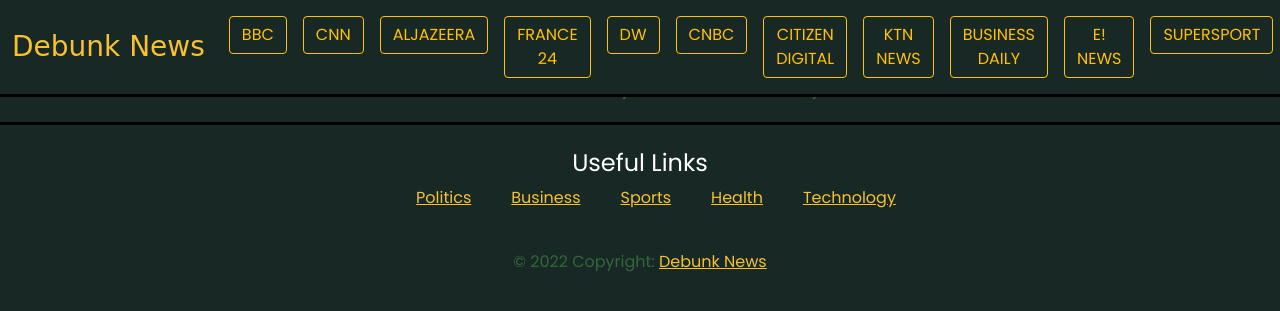
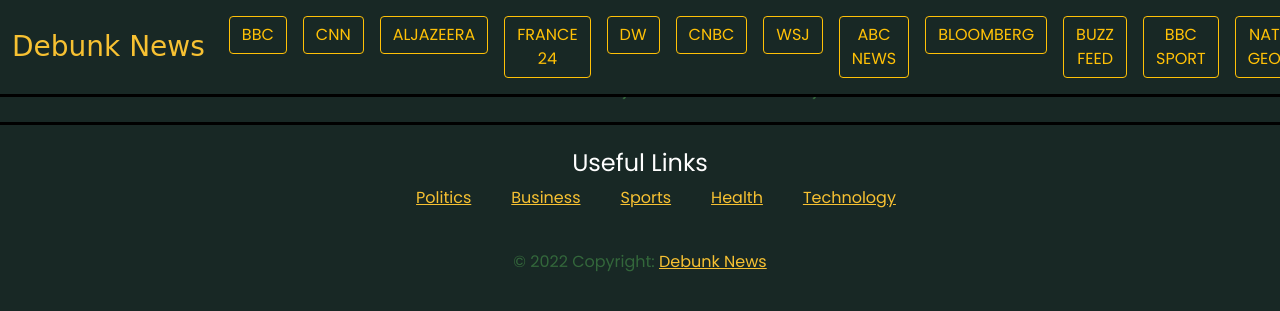
Before and after one commit to FloWambui/News_Api, a Flask app: template app/templates/index.html in a window 1280 px wide. Shown: the top 311 px of the page. Run offline with Flask 2, Linux system fonts and the light colour scheme; the template is opened without the code that fills it, so the values that code supplies are empty; some libraries are stand-ins or nearby versions; some web fonts are replaced.

Commit message:
change the navbar display

```diff
--- a/app/templates/navbar.html
+++ b/app/templates/navbar.html
@@ -49,32 +49,32 @@
             CNBC
           </button></a
         >
-        <a class="nav-link" href="https://www.citizen.digital/"
+        <a class="nav-link" href="https://www.wsj.com/"
           ><button type="button" class="btn btn-outline-warning">
-            CITIZEN DIGITAL
+            WSJ
           </button></a
         >
-        <a class="nav-link" href="https://www.standardmedia.co.ke/ktnnews/"
+        <a class="nav-link" href="https://abcnews.go.com/"
           ><button type="button" class="btn btn-outline-warning">
-            KTN NEWS
+            ABC NEWS
           </button></a
         >
-        <a class="nav-link" href="https://www.businessdailyafrica.com/"
+        <a class="nav-link" href="https://www.bloomberg.com/"
           ><button type="button" class="btn btn-outline-warning">
-            BUSINESS DAILY
+            BLOOMBERG
           </button></a
         >
-        <a class="nav-link" href="https://www.eonline.com/"
+        <a class="nav-link" href="https://www.buzzfeed.com/"
           ><button type="button" class="btn btn-outline-warning">
-            E! NEWS
+            BUZZ FEED
           </button></a
         >
-        <a class="nav-link" href="https://supersport.com/"
+        <a class="nav-link" href="https://www.bbc.com/sport"
           ><button type="button" class="btn btn-outline-warning">
-            SUPERSPORT
+            BBC SPORT
           </button></a
         >
-        <a class="nav-link" href="https://www.nationalgeographic.com/"
+        <a class="nav-link" href="https://www.nationalgeographic.com/pages/topic/latest-stories"
           ><button type="button" class="btn btn-outline-warning">
             NAT GEO
           </button></a
```
